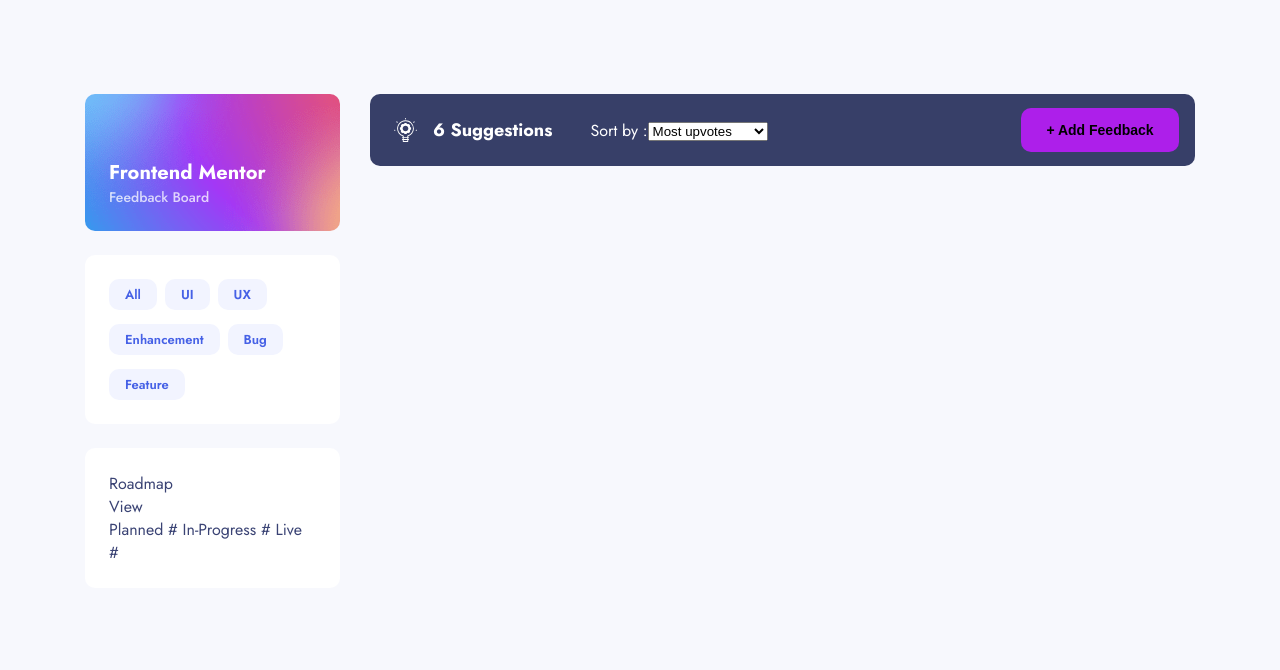
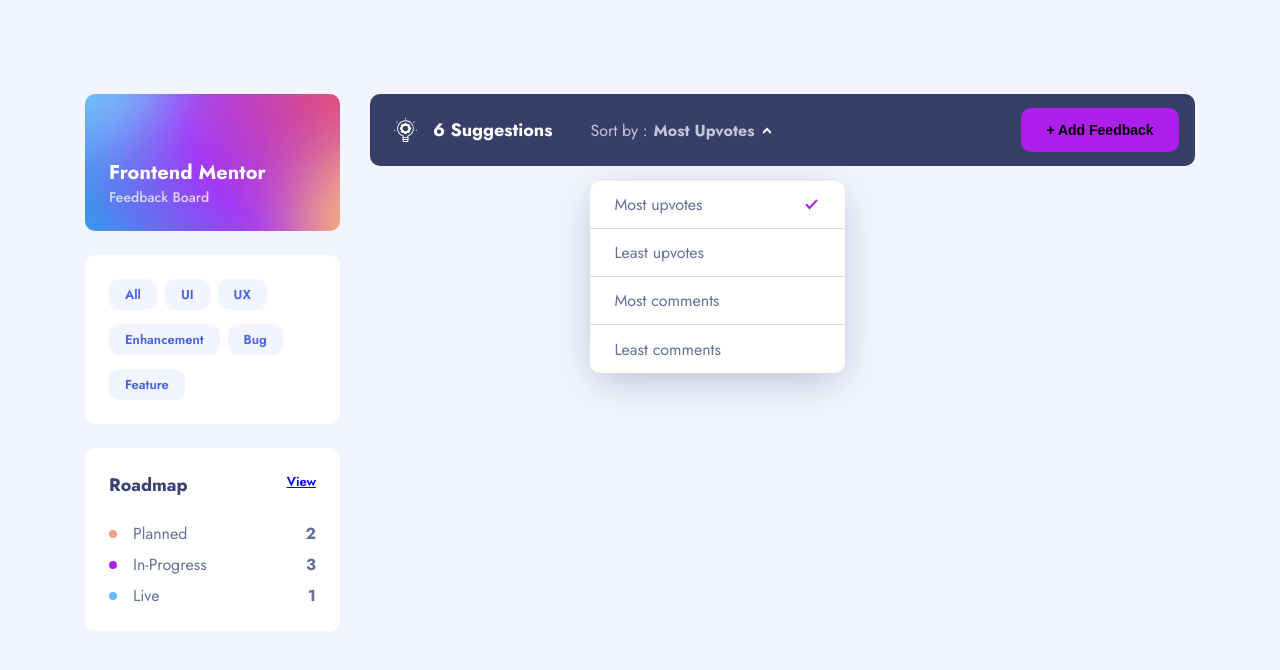
Before and after one commit to gnunez0101/product-feedback-app, a React (Vite) app: page / in a window 1280 px wide. Shown: the top 670 px of the page. Built offline with nearby package versions, Linux system fonts and the light colour scheme.

Commit message:
Continue working with Suggestions page

```diff
--- a/src/components/Sidebar.css
+++ b/src/components/Sidebar.css
@@ -90,6 +90,69 @@
       padding: 24px;
       border-radius: 10px;
       background-color: var(--White);
+
+      .sidebar__roadmap-header {
+        display: flex;
+        flex-direction: row;
+        justify-content: space-between;
+        margin-bottom: 24px;
+
+        .sidebar__roadmap-header--title {
+          font-size: var(--H3-size);
+          font-weight: var(--H3-weight);
+          line-height: var(--H3-line);
+          letter-spacing: var(--H3-space);
+        }
+
+        .sidebar__roadmap-header--view {
+          font-size: var(--Body-3-size);
+          font-weight: var(--Body-3-weight);
+          line-height: var(--Body-3-line);
+          letter-spacing: var(--Body-3-space);
+        }
+      }
+
+      .sidebar__roadmap-items {
+        display: flex;
+        flex-direction: column;
+        gap: 8px;
+
+        .sidebar__roadmap-item {
+          display: flex;
+          flex-direction: row;
+          justify-content: space-between;
+
+          .name-group {
+            display: flex;
+            flex-direction: row;
+            justify-content: flex-start;
+            align-items: center;
+
+            .bullet {
+              width: 8px;
+              height: 8px;
+              border-radius: 50%;
+              margin-right: 16px;
+            }
+
+            .name {
+              font-size:      var(--Body-1-size);
+              font-weight:    var(--Body-1-weight);
+              line-height:    var(--Body-1-line);
+              letter-spacing: var(--Body-1-space);
+              color: var(--text-secondary);
+            }
+          }
+
+          .views {
+            font-size:      var(--Body-1-size);
+            font-weight:    bold;
+            line-height:    var(--Body-1-line);
+            letter-spacing: var(--Body-1-space);
+            color: var(--text-secondary);
+          }
+        }
+      }
     }
   }
 }
--- a/src/components/Sidebar.tsx
+++ b/src/components/Sidebar.tsx
@@ -9,6 +9,12 @@
     "Enhancement",
     "Bug",
     "Feature"
+  ]
+
+  const roadmapItems = [
+    { color: "#F49F85", name: "Planned",     views: 2 },
+    { color: "#AD1FEA", name: "In-Progress", views: 3 },
+    { color: "#62BCFA", name: "Live",        views: 1 },
   ]
 
   return (
@@ -38,16 +44,34 @@
           <div className="sidebar__roadmap-header--title">
             Roadmap
           </div>
-          <div className="sidebar__roadmap-header--view">
+          <a className="sidebar__roadmap-header--view" href='#'>
             View
-          </div>
+          </a>
         </div>
         <div className="sidebar__roadmap-items">
-          Planned #
-          In-Progress #
-          Live #
+          { roadmapItems.map((item: typeRoadmapItem, index: number) =>
+            <RoadmapItem item={item} key={index} />)
+          }
         </div>
       </div>
+
     </div>
   )
 }
+
+type typeRoadmapItem = {
+  color: string,
+  name:  string,
+  views: number
+}
+function RoadmapItem( {item}: {item: typeRoadmapItem} ) {
+  return (
+    <div className='sidebar__roadmap-item'>
+      <div className="name-group">
+        <span className="bullet" style={{ backgroundColor: item.color }}></span>
+        <span className="name">{item.name}</span>
+      </div>
+      <div className="views">{item.views}</div>
+    </div>
+  )
+}
--- a/src/components/SuggestionsList.css
+++ b/src/components/SuggestionsList.css
@@ -21,27 +21,114 @@
 
       .suggestion-list__header--left {
         display: flex;
+        align-items: center;
         flex-direction: row;
         align-items: center;
+
         .suggestion-list__header--logo {
           width: 23px;
           height: 24px;
           margin-left: 8px;
           margin-right: 16px;
           background-color: var(--White);
-          mask: url('../assets/suggestions/icon-suggestions.svg') no-repeat center;
+          mask: url('../assets/suggestions/icon-suggestions.svg')
+            no-repeat center;
         }
 
         .suggestion-list__header--quantity {
           margin-right: 38px;
-          font-size: var(--H3-size);
-          font-weight: var(--H3-weight);
-          line-height: var(--H3-line);
+          font-size:      var(--H3-size);
+          font-weight:    var(--H3-weight);
+          line-height:    var(--H3-line);
           letter-spacing: var(--H3-space);
         }
 
         .suggestions-list__header--sort {
+          position: relative;
 
+          .suggestions-list__header--sort-text {
+            display: flex;
+            flex-direction: row;
+            align-items: center;
+            font-size:      var(--Body-1-size);
+            font-weight:    var(--Body-1-weight);
+            line-height:    var(--Body-1-line);
+            letter-spacing: var(--Body-1-space);
+            color: var(--Bluish-White);
+
+            .name {
+              opacity: 0.75;
+            }
+
+            .selected {
+              font-weight: bold;
+              margin-left: 6px;
+              opacity: 0.75;
+            }
+
+            .icon {
+              display: flex;
+              justify-content: center;
+              align-items: center;
+              width:  8px;
+              height: 8px;
+              margin-left: 9px;
+              mask: url('../assets/shared/icon-arrow-up.svg')
+                no-repeat center;
+              background-color: var(--White);
+              opacity: 1;
+            }
+          }
+
+          .suggestions-list__header--sort-list {
+            position: absolute;
+            top: 62px;
+            display: flex;
+            flex-direction: column;
+            gap: 1px;
+            background-color: color-mix(in oklab, var(--text-primary) 15%, transparent);
+            border-radius: 10px;
+            width: 255px;
+            overflow: hidden;
+            box-shadow: 0 10px 40px -7px color-mix(in oklab, var(--Very-Dark-Blue) 35%, transparent);
+
+            .menu-item {
+              display: flex;
+              justify-content: space-between;
+              align-items: center;
+              height: 47.3px;
+              padding-inline: 24px;
+              background-color: var(--White);
+              color: var(--text-secondary);
+
+              .text {
+                font-size:      var(--Body-1-size);
+                font-weight:    var(--Body-1-weight);
+                line-height:    var(--Body-1-line);
+                letter-spacing: var(--Body-1-space);
+              }
+
+              .check {
+                width: 20px;
+                height: 20px;
+                mask: url("../assets/shared/icon-check.svg")
+                  no-repeat center;
+                background-color: var(--button-1);
+                opacity: 0;
+                display: none;
+
+                &.selected {
+                  opacity: 1;
+                  display: block;
+                }
+              }
+
+              &:hover {
+                cursor: pointer;
+                color: var(--button-1);
+              }
+            }
+          }
         }
       }
 
@@ -56,6 +143,11 @@
           font-weight: var(--H1-weight);
           line-height: var(--H4-line);
           letter-spacing: var(--H4-space);
+
+          &:hover {
+            background-color: var(--button-1-hover);
+            cursor: pointer;
+          }
         }
       }
     }
--- a/src/components/SuggestionsList.tsx
+++ b/src/components/SuggestionsList.tsx
@@ -1,24 +1,34 @@
 import './SuggestionsList.css'
 
 export default function SuggestionsList() {
+
+  const suggestions = 6
+  const selected = "Most Upvotes"
+  const sortOptions = [
+    { text: "Most upvotes",   selected: true  },
+    { text: "Least upvotes",  selected: false },
+    { text: "Most comments",  selected: false },
+    { text: "Least comments", selected: false },
+  ]
   return (
-    <>
     <div className="suggestions-list">
       <div className="suggestions-list__header">
         <div className="suggestion-list__header--left">
           <div className="suggestion-list__header--logo"></div>
           <div className="suggestion-list__header--quantity">
-              {6} Suggestions
+            {suggestions} Suggestions
           </div>
           <div className="suggestions-list__header--sort">
-              Sort by :
-              <select name="sort-list" id="sort-list">
-                <option value="">Most upvotes</option>
-                <option value="">Least upvotes</option>
-                <option value="">Most comments</option>
-                <option value="">Least comments</option>
-                <option value="">Add Feedback</option>
-              </select>
+            <div className='suggestions-list__header--sort-text'>
+              <div className="name">Sort by :</div>
+              <div className="selected">{selected}</div>
+              <div className="icon"></div>
+            </div>
+            <div className='suggestions-list__header--sort-list'>
+              { sortOptions.map((item, index) =>
+                <SortMenuItems item={item} key={index}/>
+              )}
+            </div>
           </div>
         </div>
         <div className="suggestions-list__header--right">
@@ -30,6 +40,18 @@
         </div>
       </div>
     </div>
-    </>
   )
 }
+
+type typeSortMenuItems = {
+  text: string,
+  selected: boolean
+}
+function SortMenuItems( {item} : {item: typeSortMenuItems} ) {
+  return (
+    <div className="menu-item">
+      <div className="text" >{item.text}</div>
+      <div className={`check ${item.selected ? "selected": ""}`}></div>
+    </div>
+  )
+}
--- a/src/index.css
+++ b/src/index.css
@@ -31,6 +31,7 @@
   --Cyan:            #62BCFA;
   --Red:             #D73737;
   --Sky:             #CFD7FF;
+  --Bluish-White:    #F2F4FE;
 
   --Purple-Hover:    #C75AF6;
   --Blue-Hover:      #7C91F9;
```
Also changed, not shown: src/data.json (renamed from src/assets/data.json). Lines whose indentation alone changed are shown as unchanged.
